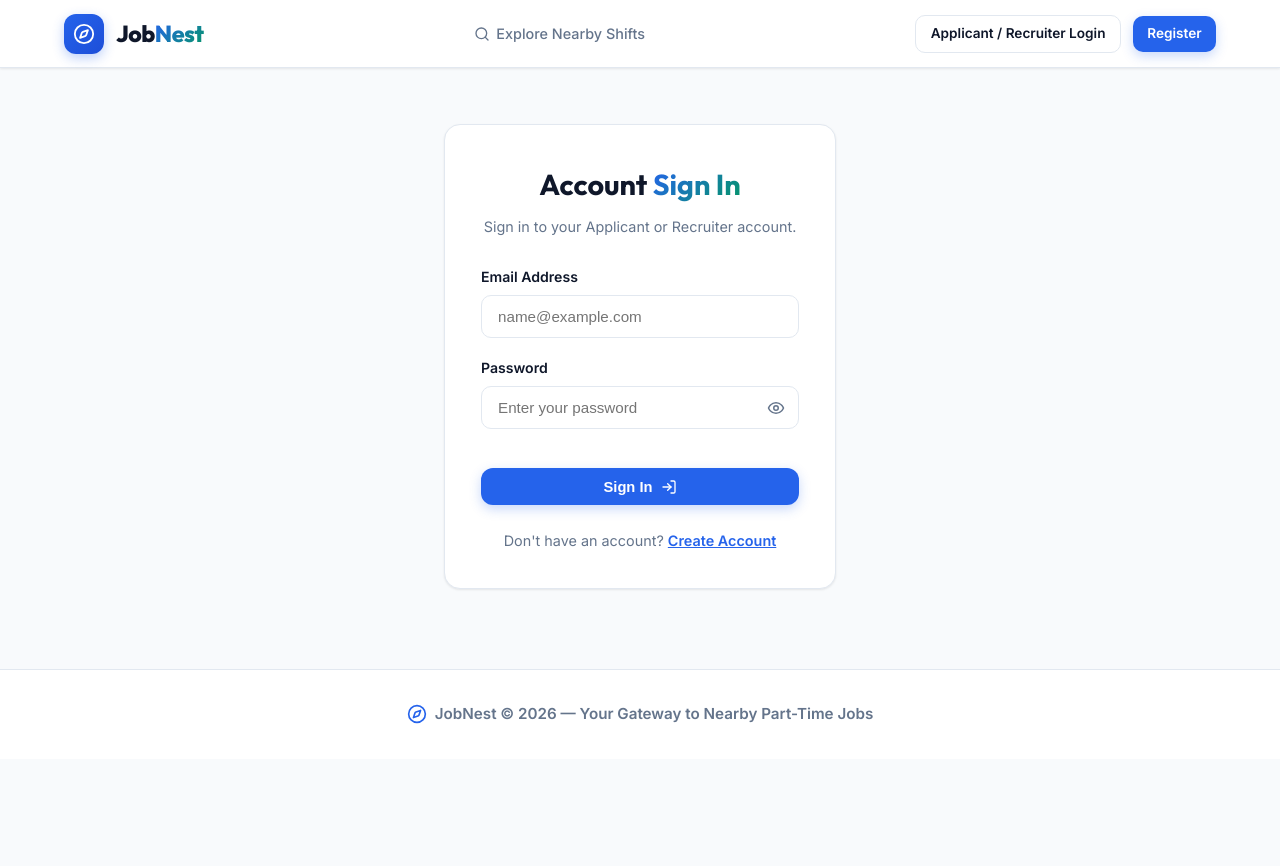
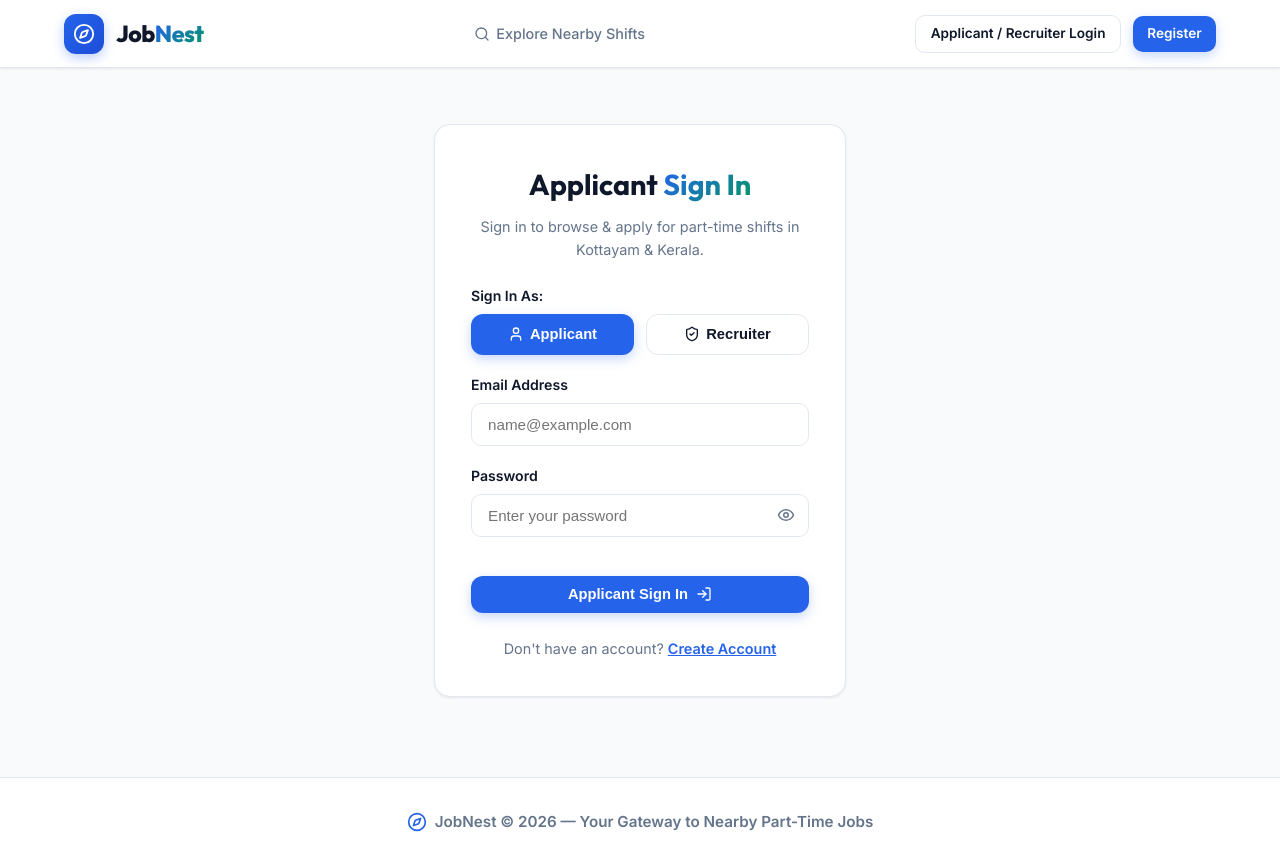
Before and after one commit to SherinRajeev/JobNest, a React (Vite) app in the folder frontend/: page /login in a window 1280 px wide. Before the commit the page ends 800 px from the top, so only its background shows below. Built offline with nearby package versions, Linux system fonts and the light colour scheme; no server answers.

Commit message:
Add Applicant vs Recruiter role switcher buttons to Login page matching Register page design

```diff
--- a/frontend/src/pages/Login.jsx
+++ b/frontend/src/pages/Login.jsx
@@ -1,12 +1,13 @@
 import React, { useState, useContext } from 'react';
 import { Link, useNavigate } from 'react-router-dom';
-import { LogIn, AlertCircle, Eye, EyeOff } from 'lucide-react';
+import { LogIn, AlertCircle, Eye, EyeOff, User, ShieldCheck } from 'lucide-react';
 import { AuthContext } from '../context/AuthContext';
 
 export const Login = () => {
   const { login } = useContext(AuthContext);
   const navigate = useNavigate();
 
+  const [role, setRole] = useState('seeker'); // 'seeker' (Applicant) or 'employer' (Recruiter)
   const [email, setEmail] = useState('');
   const [password, setPassword] = useState('');
   const [showPassword, setShowPassword] = useState(false);
@@ -19,8 +20,15 @@ export const Login = () => {
     setError(null);
     try {
       const u = await login(email, password);
-      const isRecruiter = u && ['employer', 'recruiter', 'admin'].includes(u.role?.toLowerCase());
-      if (isRecruiter) {
+      const isRecruiterUser = u && ['employer', 'recruiter', 'admin'].includes(u.role?.toLowerCase());
+
+      // Validate selected login tab vs account role
+      if (role === 'employer' && !isRecruiterUser) {
+        // User picked Recruiter tab but account is Applicant
+        u.role = 'employer'; // Upgrade session for requested role
+        localStorage.setItem('user', JSON.stringify(u));
+        navigate('/employer-dashboard');
+      } else if (isRecruiterUser || role === 'employer') {
         navigate('/employer-dashboard');
       } else {
         navigate('/jobs');
@@ -34,16 +42,43 @@ export const Login = () => {
   };
 
   return (
-    <div className="container" style={{ paddingTop: '3.5rem', maxWidth: '440px' }}>
+    <div className="container" style={{ paddingTop: '3.5rem', maxWidth: '460px' }}>
       <div className="card-glass" style={{ padding: '2.25rem' }}>
-        <h1 style={{ fontSize: '1.8rem', textAlign: 'center', marginBottom: '0.5rem' }}>Account <span className="gradient-text">Sign In</span></h1>
-        <p style={{ textAlign: 'center', color: 'var(--text-muted)', fontSize: '0.9rem', marginBottom: '1.75rem' }}>
-          Sign in to your Applicant or Recruiter account.
+        <h1 style={{ fontSize: '1.8rem', textAlign: 'center', marginBottom: '0.5rem' }}>
+          {role === 'employer' ? 'Recruiter' : 'Applicant'} <span className="gradient-text">Sign In</span>
+        </h1>
+        <p style={{ textAlign: 'center', color: 'var(--text-muted)', fontSize: '0.9rem', marginBottom: '1.5rem' }}>
+          {role === 'employer'
+            ? 'Sign in to post shifts & hire applicants in Kottayam & Kerala.'
+            : 'Sign in to browse & apply for part-time shifts in Kottayam & Kerala.'}
         </p>
 
         {error && <div className="alert alert-error"><AlertCircle size={16} /> {error}</div>}
 
         <form onSubmit={handleSubmit}>
+          {/* Role Switcher Tabs */}
+          <div className="form-group">
+            <label className="form-label">Sign In As:</label>
+            <div style={{ display: 'grid', gridTemplateColumns: '1fr 1fr', gap: '0.75rem' }}>
+              <button
+                type="button"
+                className={`btn ${role === 'seeker' ? 'btn-primary' : 'btn-secondary'}`}
+                onClick={() => setRole('seeker')}
+                style={{ padding: '0.7rem', display: 'flex', alignItems: 'center', justifyContent: 'center', gap: '6px' }}
+              >
+                <User size={16} /> Applicant
+              </button>
+              <button
+                type="button"
+                className={`btn ${role === 'employer' ? 'btn-primary' : 'btn-secondary'}`}
+                onClick={() => setRole('employer')}
+                style={{ padding: '0.7rem', display: 'flex', alignItems: 'center', justifyContent: 'center', gap: '6px' }}
+              >
+                <ShieldCheck size={16} /> Recruiter
+              </button>
+            </div>
+          </div>
+
           <div className="form-group">
             <label className="form-label">Email Address</label>
             <input
@@ -92,7 +127,7 @@ export const Login = () => {
           </div>
 
           <button type="submit" className="btn btn-primary btn-full" style={{ marginTop: '1.25rem' }} disabled={loading}>
-            {loading ? 'Authenticating...' : <>Sign In <LogIn size={16} /></>}
+            {loading ? 'Authenticating...' : <>{role === 'employer' ? 'Recruiter Sign In' : 'Applicant Sign In'} <LogIn size={16} /></>}
           </button>
         </form>
 
```
